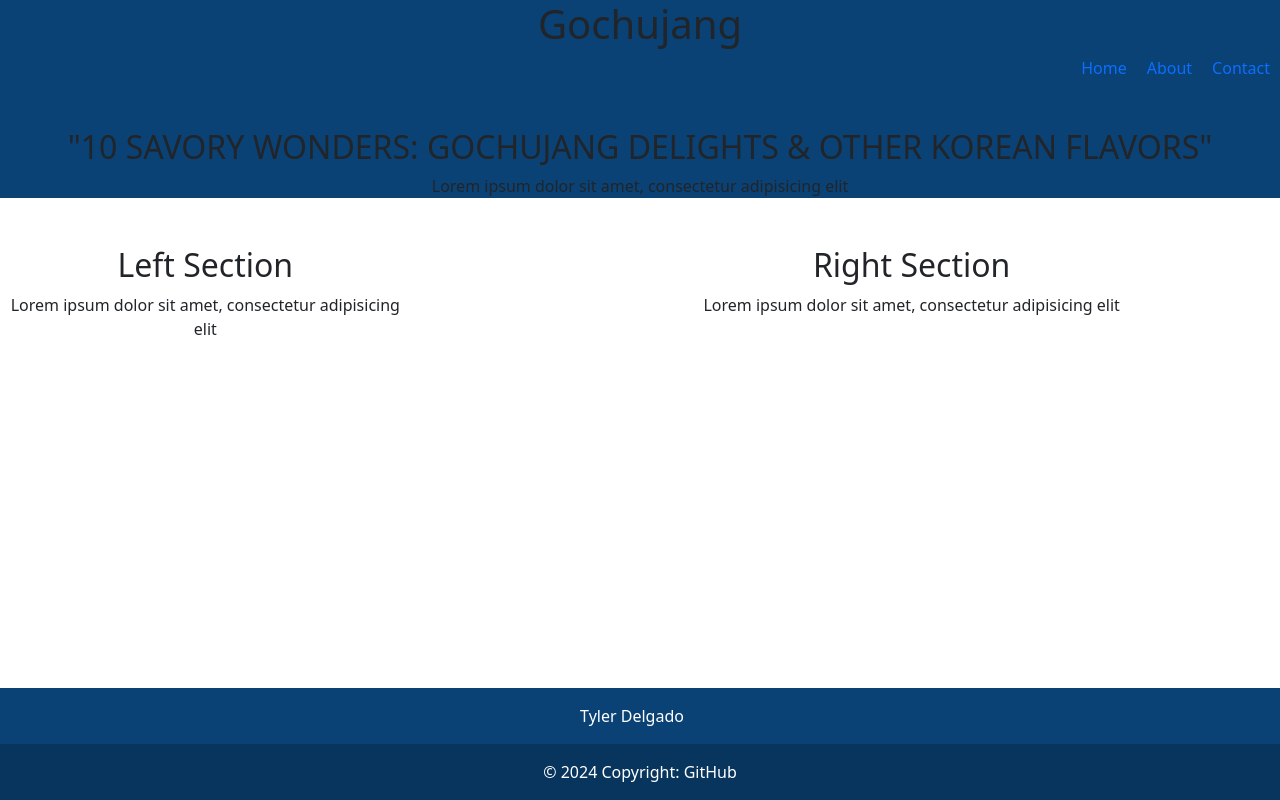
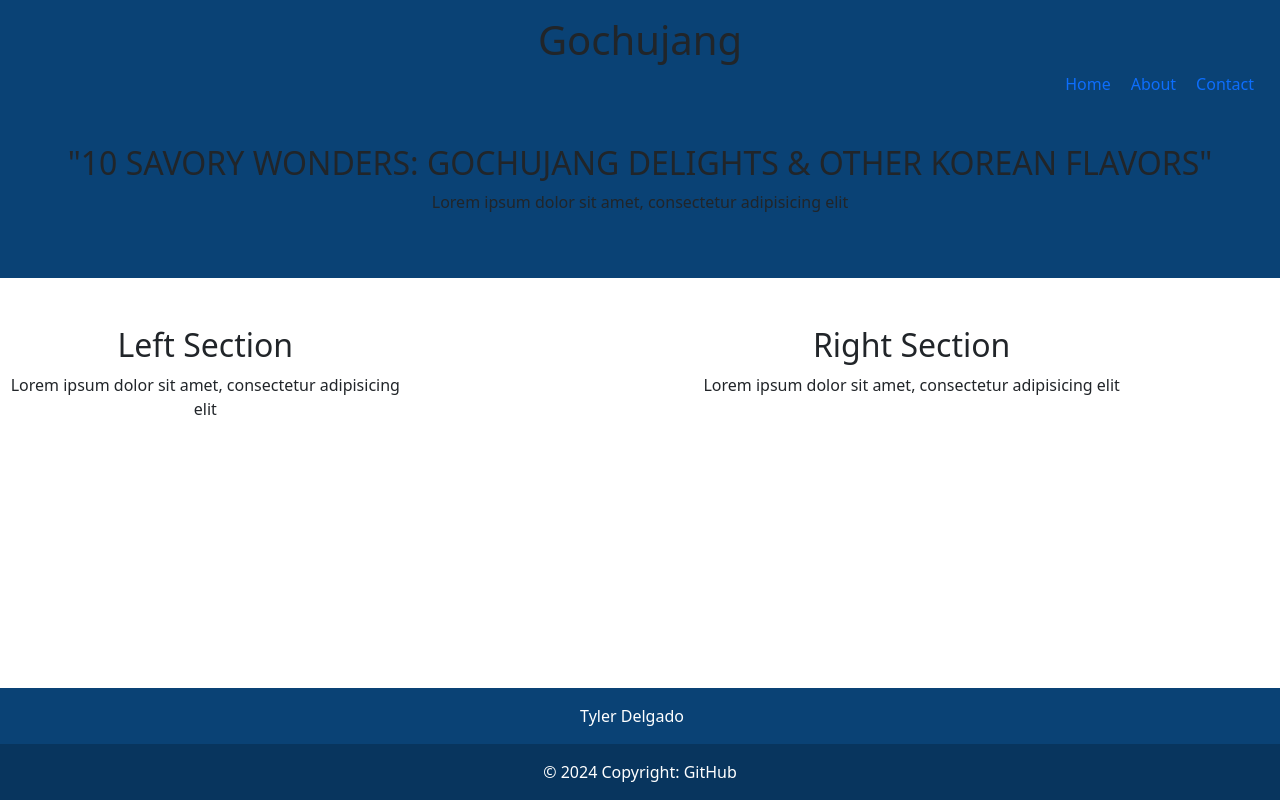
Before and after one commit to tydelgado98/mocksite1, a plain HTML site: page index.html in a window 1280 px wide. Drawn offline with nearby package versions, Linux system fonts and the light colour scheme; files whose address does not match are found by name.

Commit message:
making css

```diff
--- a/index.html
+++ b/index.html
@@ -15,7 +15,7 @@
     <link rel="stylesheet" href="assets/style.css">
 </head>
 <body>
-  <div style="background-color: #0a4275;">
+  <div class="p-3" style="background-color: #0a4275;">
 <header>
     <h1>Gochujang</h1>
 </header>
@@ -31,7 +31,7 @@
 <main class=" mx-4 mt-5">
     <h2 class="text-center">"10 SAVORY WONDERS: GOCHUJANG DELIGHTS & OTHER KOREAN FLAVORS"</h2>
     <p class="text-center mb-5">Lorem ipsum dolor sit amet, consectetur adipisicing elit</p>
-</div>
+  </div>
 
 
 
```
